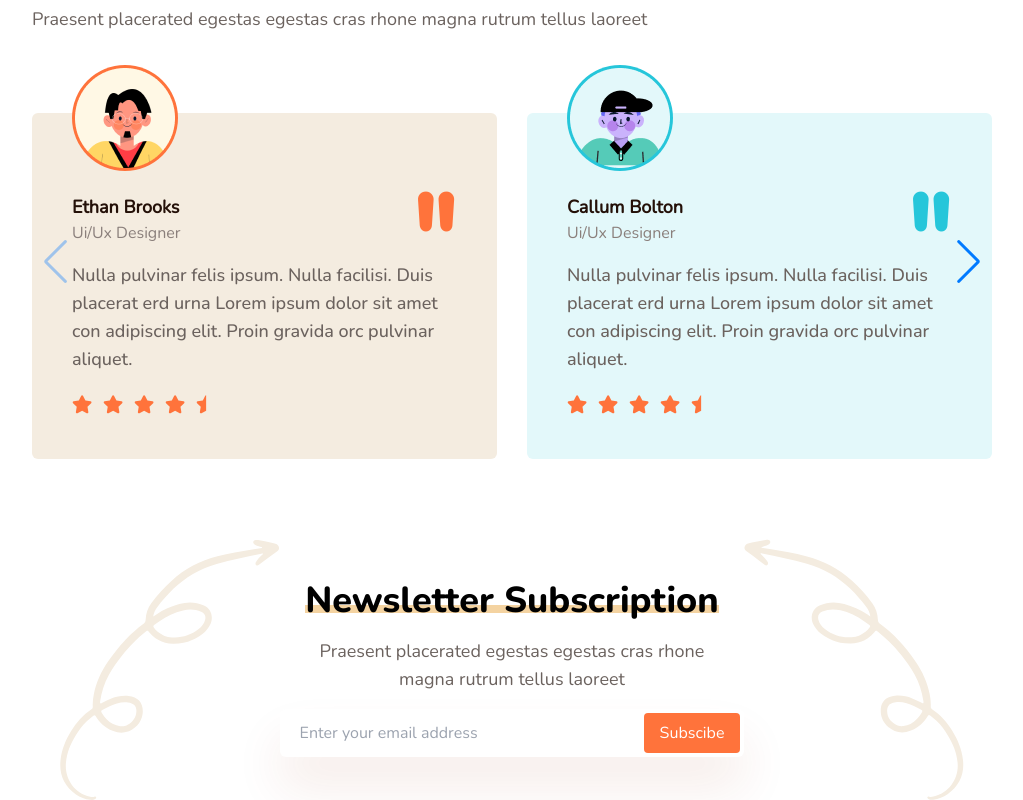
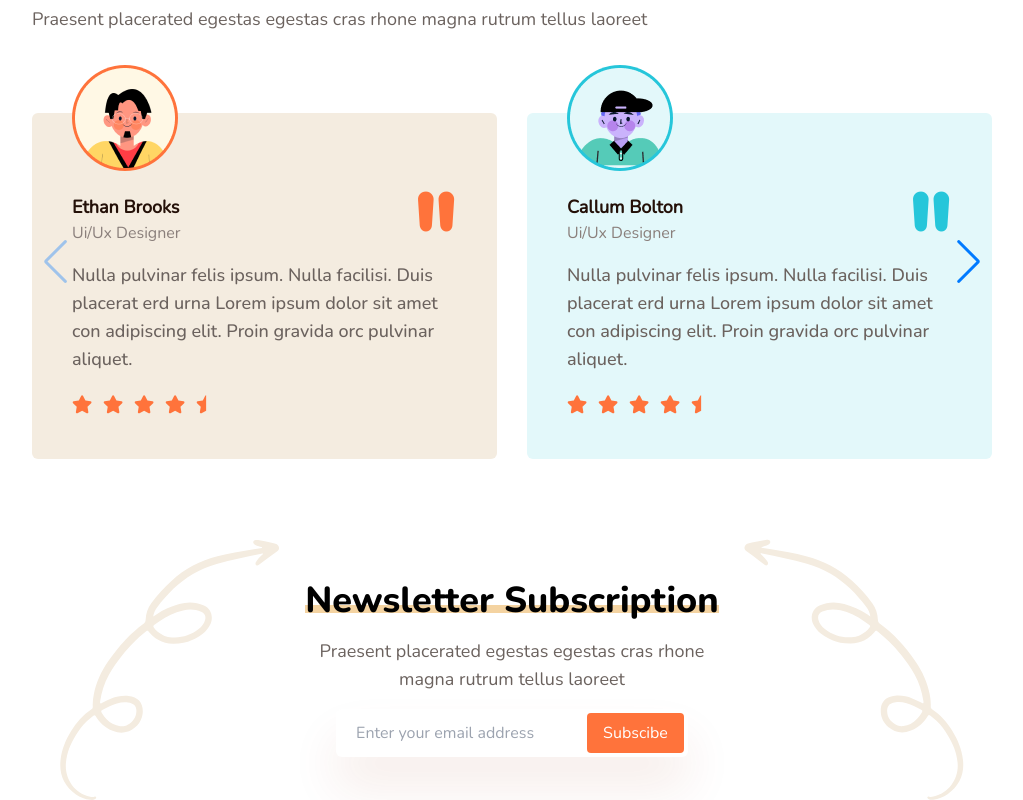
Before and after one commit to setykarimi/Dev-Agency, a React (Vite) app: page / in a window 1280 px wide. Shown: the part 3424-4224 px from the top of the page, without its empty margins (128-1151 px from the left). Built offline with nearby package versions, Linux system fonts and the light colour scheme.

Commit message:
Subject: Form, Description: Add form tag, Date: 8/8/2023

```diff
--- a/src/components/banners/bannerNewsLetter.tsx
+++ b/src/components/banners/bannerNewsLetter.tsx
@@ -16,12 +16,14 @@ const BannerNewsLetter = () => {
                         magna rutrum tellus laoreet
                     </span>
                 </p>
+                <form>
                 <div className=" bg-white p-1 rounded-md flex gap-4 w-full" style={{
                     boxShadow: '0px 30px 49px 0px rgba(156, 45, 0, 0.09)'
                 }}>
                     <input type="email" className="w-5/6 outline-none px-4 text-typography-hurricane" placeholder="Enter your email address"/>
-                    <button className=" bg-primary-orange-default text-white py-2 px-4 rounded">Subscibe</button>
+                    <button type="submit" className=" bg-primary-orange-default text-white py-2 px-4 rounded">Subscibe</button>
                 </div>
+                </form>
             </div>
             <img src={rightChevron} alt="right" className="lg:block hidden"/>
 
```
